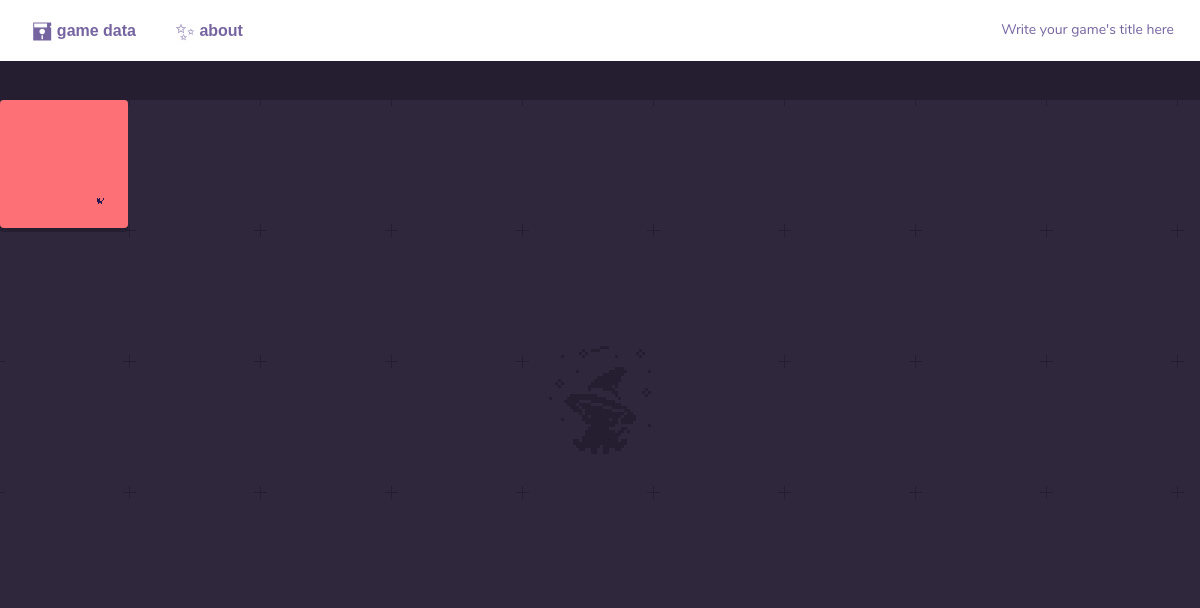
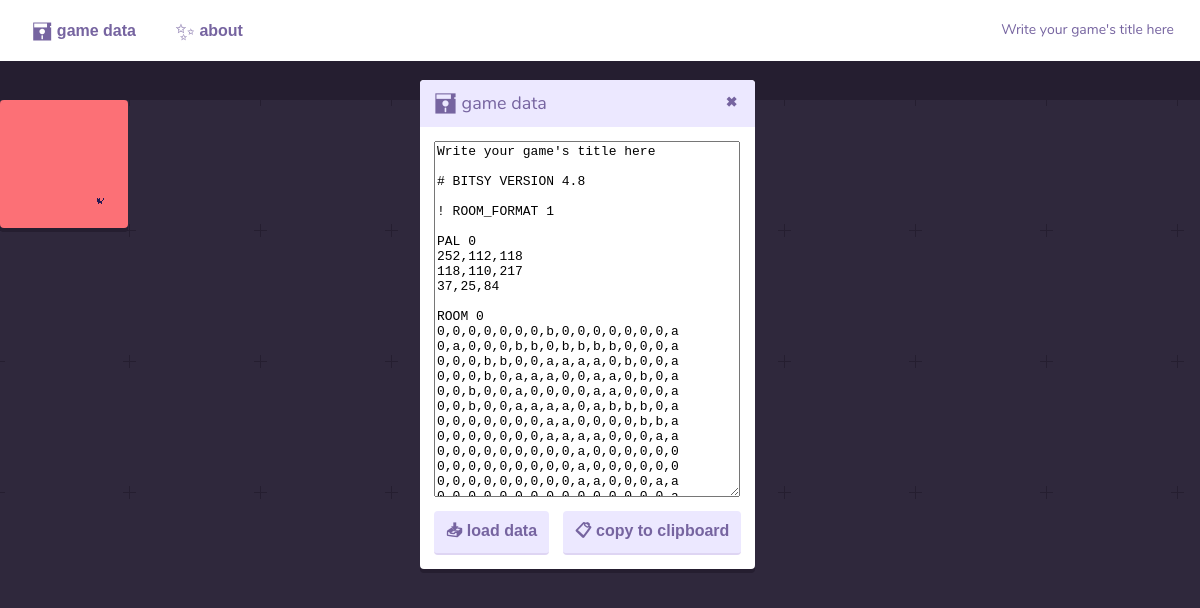
Before and after one commit to mistress-of-loft-and-spire/witchery, an Electron app: page index.html in a window 1200 px wide. Drawn offline with Linux system fonts and the light colour scheme; files whose address does not match are found by name.

Commit message:
button margin

```diff
--- a/css/editor.css
+++ b/css/editor.css
@@ -258,11 +258,13 @@ canvas {
 
 	padding: 8px 12px 7px 12px;
 
-	margin-right: 10px;
-
 	color: #7664a0;
 	font-size: 16px;
 	font-weight: bold;
+}
+
+button+button {
+	margin-left: 10px;
 }
 
 .button:hover, button:hover,
--- a/index.html
+++ b/index.html
@@ -36,7 +36,7 @@
 
 			<div id="mainPanel">
 
-				<div id="loadDialog" style="left:20px;display:none;" class="dialog">
+				<div id="loadDialog" style="left:420px;" class="dialog">
 					<div class="title" onmousedown="startDrag(event);"><span class="icon">&#128428;&#xFE0E;</span> game data<button title="close window" class="close" onmouseup="hide(loadDialog);">&#10006;</button></div>
 
 					<div class="content">
```
